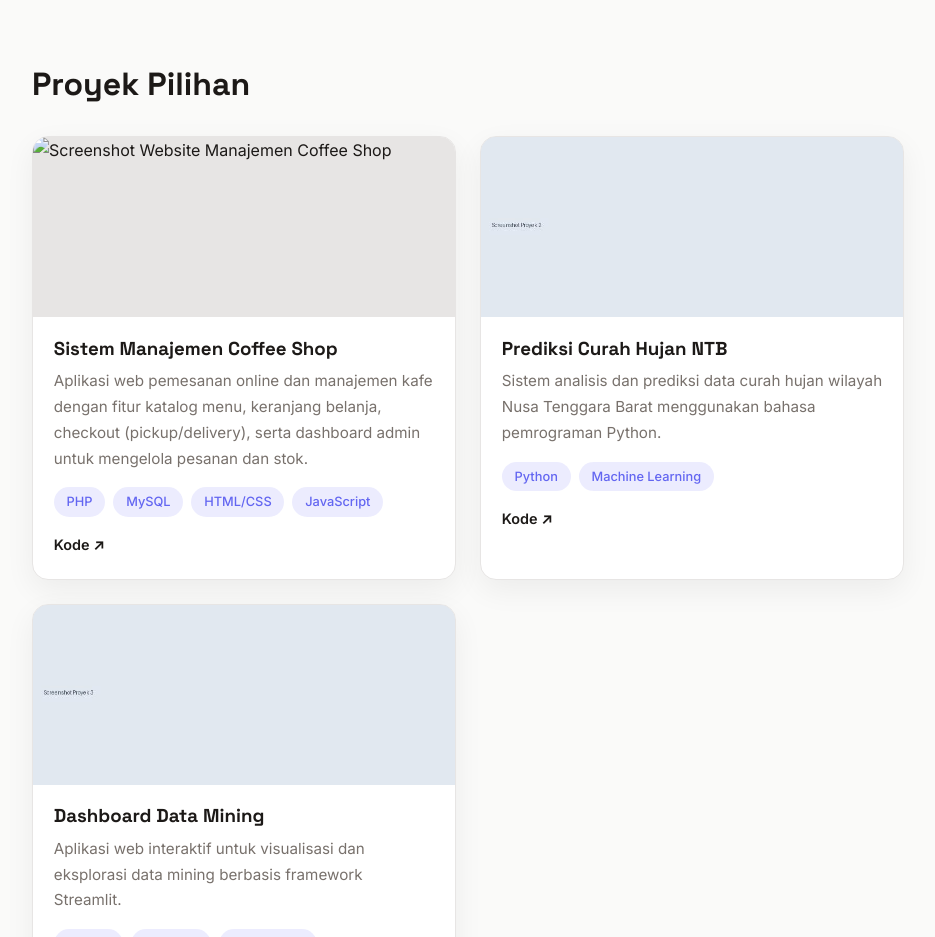
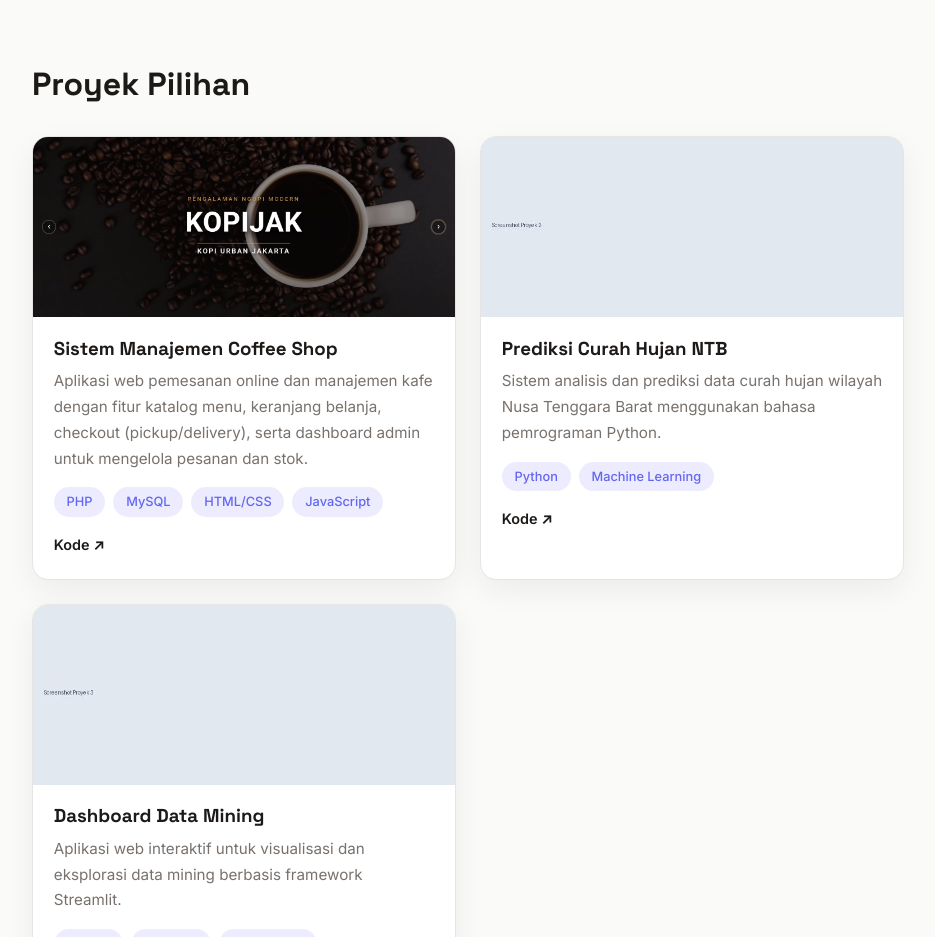
Before and after one commit to muhammadaditia433/muhamadaditia, a plain HTML site: page index.html in a window 1280 px wide. Shown: the part 1220-2157 px from the top of the page, without its empty margins (172-1107 px from the left). Drawn offline with Linux system fonts and the light colour scheme.

Commit message:
Update index.html

```diff
--- a/index.html
+++ b/index.html
@@ -52,7 +52,7 @@
       <div class="cards">
         <!-- PROYEK UTAMA: COFFEE SHOP -->
         <article class="card">
-          <img src="assets/projects/coffeeshop.jpg" alt="Screenshot Website Manajemen Coffee Shop">
+          <img src="assets/projects/proyek1.jpg" alt="Screenshot Website Manajemen Coffee Shop">
           <div class="card-body">
             <h3>Sistem Manajemen Coffee Shop</h3>
             <p>Aplikasi web pemesanan online dan manajemen kafe dengan fitur katalog menu, keranjang belanja, checkout (pickup/delivery), serta dashboard admin untuk mengelola pesanan dan stok.</p>
```
